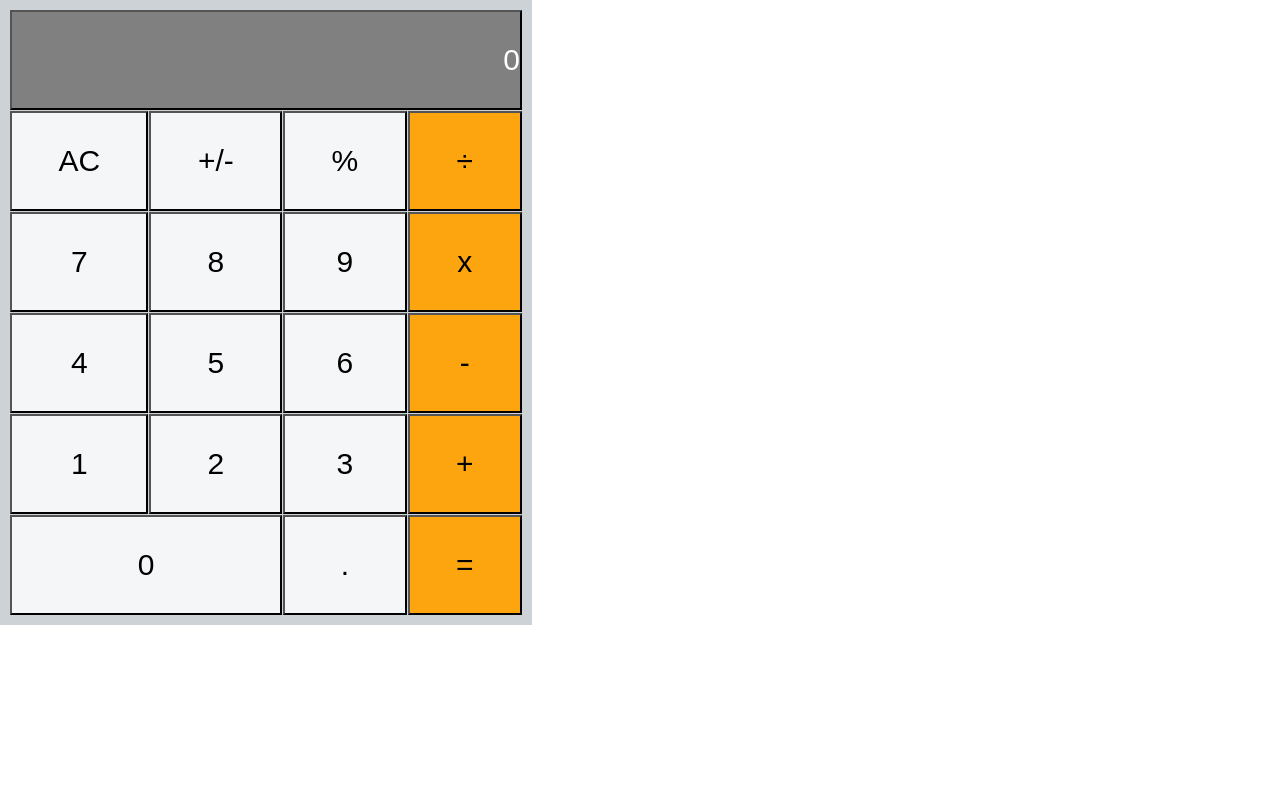
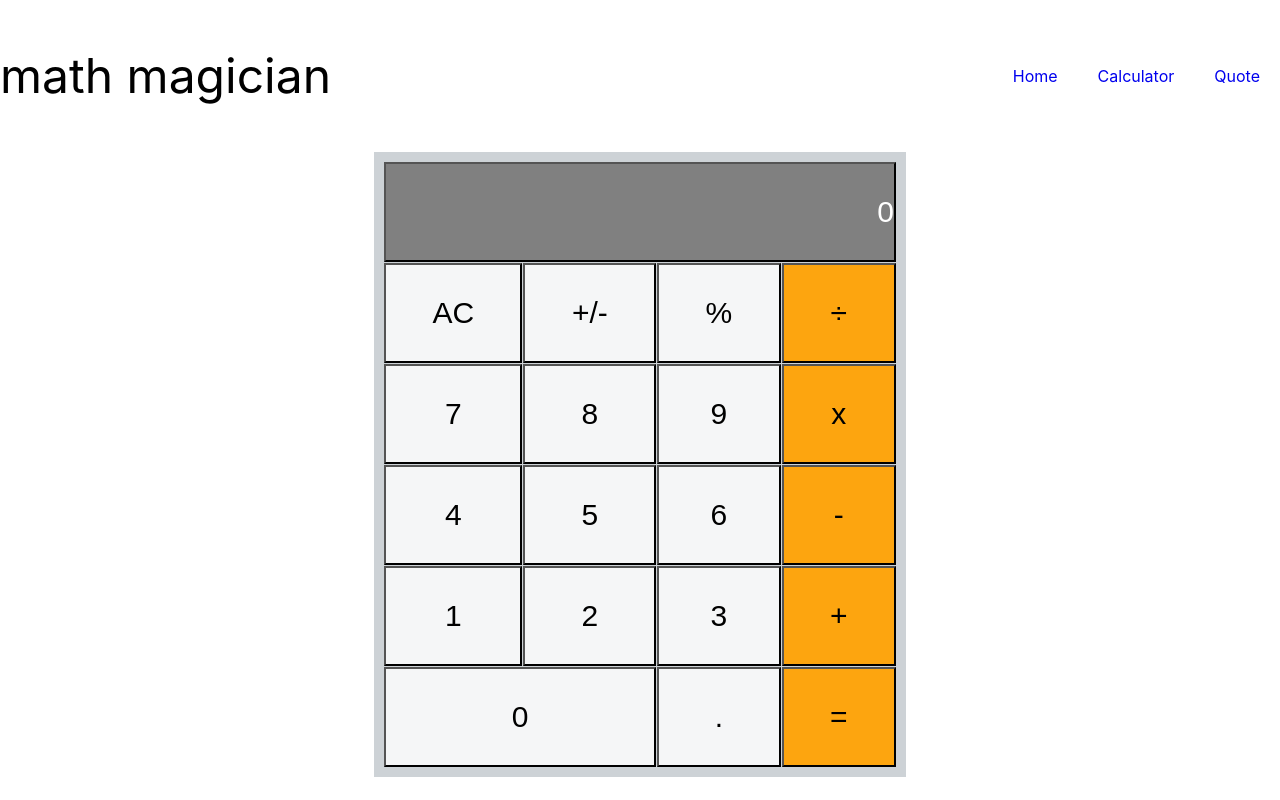
Before and after one commit to richardoppiyo/math-magician, a React (Create React App) app: page / in a window 1280 px wide. Built offline with nearby package versions, Linux system fonts and the light colour scheme.

Commit message:
add header section of the application with the navigation elements

```diff
--- a/src/components/Calculator.css
+++ b/src/components/Calculator.css
@@ -5,6 +5,7 @@
   gap: 1px;
   background-color: #cdd2d6;
   padding: 10px;
+  margin: 0 auto;
 }
 
 .grid-container > button {
--- a/src/components/Calculator.js
+++ b/src/components/Calculator.js
@@ -1,6 +1,7 @@
 import React, { useState } from 'react';
 import './Calculator.css';
 import calculate from './logic/calculate';
+import Header from './Header';
 
 const Calculator = () => {
   const [state, setState] = useState({ total: '0' });
@@ -12,7 +13,9 @@ const Calculator = () => {
   };
 
   return (
+    // <Header />
     <div className="outerbox">
+      <Header />
       <div className="grid-container">
         <button type="button" className="item1">{ state.next || state.operation || state.total || 0}</button>
         <button type="button" className="item2" onClick={() => handelClick(obj, 'AC')}>AC</button>
--- /dev/null
+++ b/src/components/Header.js
@@ -0,0 +1,20 @@
+import React from 'react';
+import './HeaderStyles.css';
+
+const Header = () => (
+  <header className="headsection">
+    <h1 style={{
+      fontSize: '3rem', fontWeight: '400', marginBottom: '2rem', lineHeight: '1em', color: '#000', textTransform: 'lowercase',
+    }}
+    >
+      Math Magician
+    </h1>
+    <ul className="lists">
+      <a href="/" className="list-item">Home</a>
+      <a href="/" className="list-item">Calculator</a>
+      <a href="/" className="list-item">Quote</a>
+    </ul>
+  </header>
+);
+
+export default Header;
--- /dev/null
+++ b/src/components/HeaderStyles.css
@@ -0,0 +1,21 @@
+.headsection {
+    padding: 20px 0;
+    lineHeight: 1.5em;
+    display: flex;
+    flex-wrap: wrap;
+    align-items: flex-end;
+    justify-content: space-between;
+    align-items: center;
+}
+
+.lists {
+    display: flex;
+    flex-wrap: wrap;
+    align-items: flex-end;
+    justify-content: space-between;
+    align-items: center;
+}
+.list-item {
+    text-decoration: none;
+    margin: 20px;
+}
```
